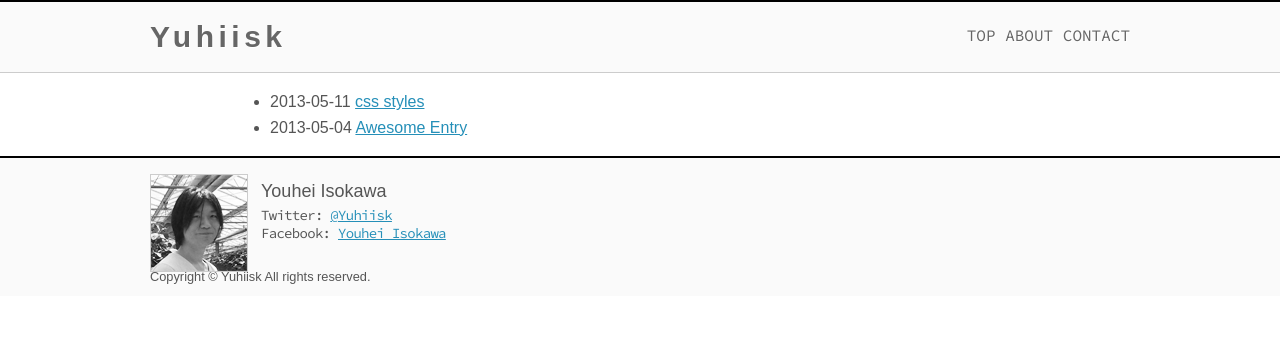
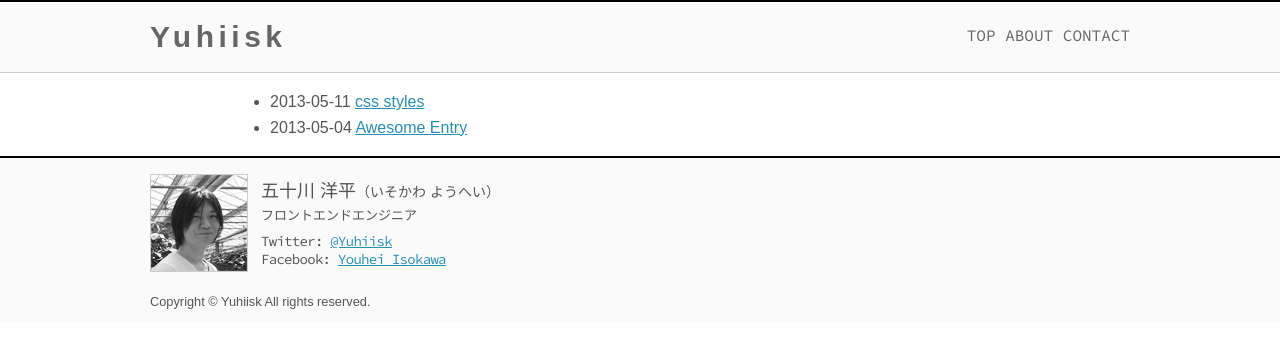
Before and after one commit to yuhiisk/yuhiisk.github.io, a Jekyll site: the page built from index.html, in a window 1280 px wide. Shown: the top 348 px of the page. Built offline with Jekyll 4.4.1, drawn with Linux system fonts in a browser that asks for light colours; some web fonts are replaced.

Commit message:
change footer

```diff
--- a/_layouts/default.html
+++ b/_layouts/default.html
@@ -67,7 +67,8 @@
 <footer class="global-footer">
 <div class="inner">
 <div class="profile">
-<h2 class="author">Youhei Isokawa</h2>
+<h2 class="author">五十川 洋平<span>（いそかわ ようへい）</span></h2>
+<p>フロントエンドエンジニア</p>
 <ul>
 <li>Twitter: <a href="https://twitter.com/Yuhiisk" target="_blank">@Yuhiisk</a></li>
 <li>Facebook: <a href="https://www.facebook.com/youhei.isokawa" target="_blank">Youhei Isokawa</a></li>
```
Also changed, not shown: 1 other file.
